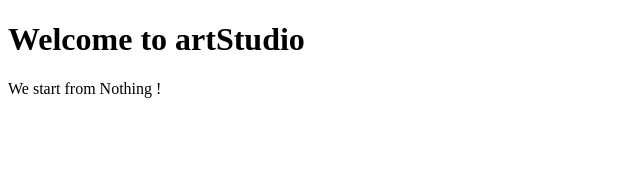
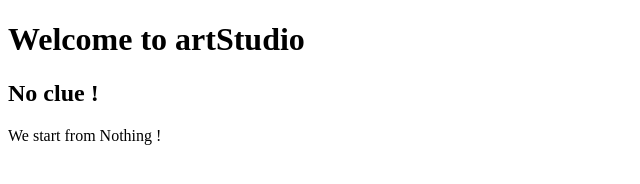
Before and after one commit to Uday6146/web-app, a plain HTML site: page index.html in a window 1280 px wide. Shown: the whole page, without its empty margins (0-640 px from the left). Drawn offline with Linux system fonts and the light colour scheme.

Commit message:
Added h2 tag

```diff
--- a/index.html
+++ b/index.html
@@ -9,7 +9,7 @@
 
     <h1>Welcome to artStudio</h1>
 
-
+    <h2>No clue ! </h2>
     <p>We start from Nothing !</p>
 
 </body>
```
